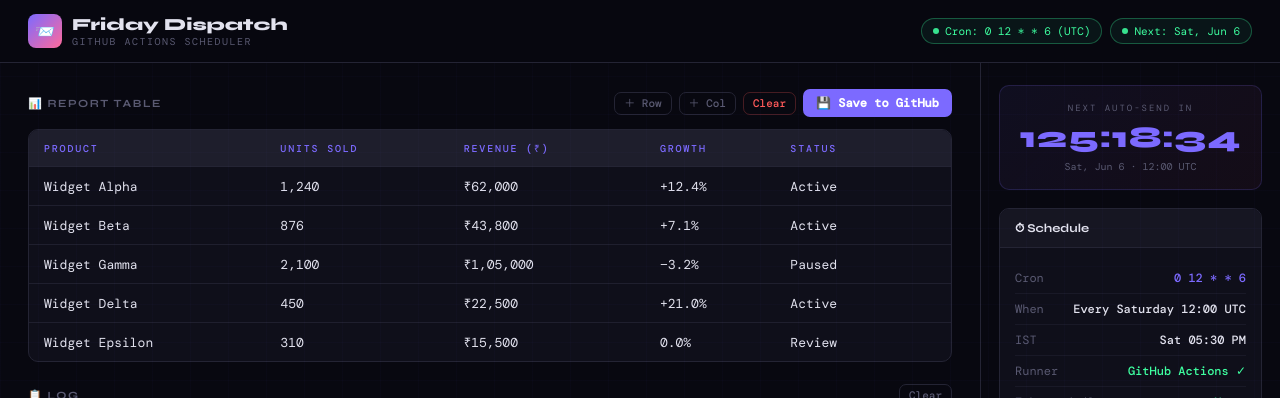
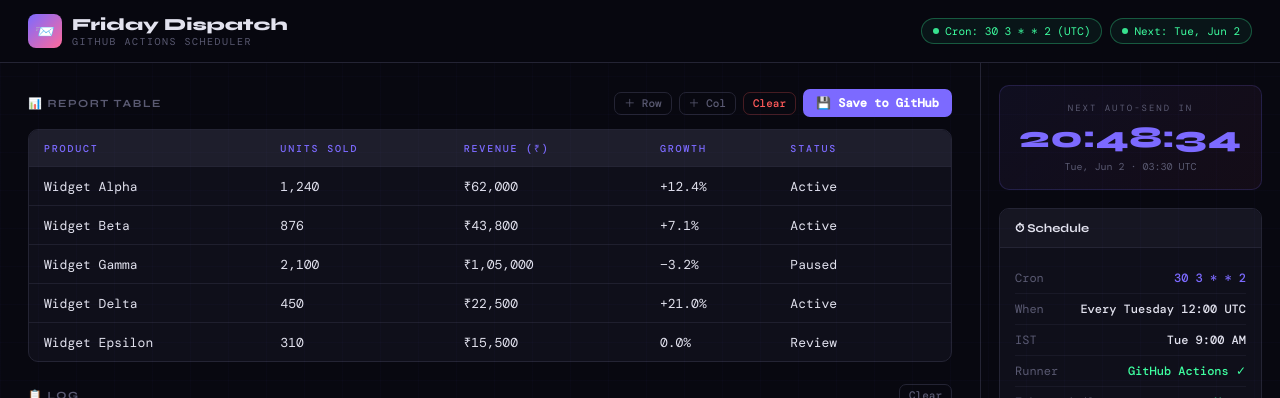
Before and after one commit to Alex-Learning-New/Friday-Mail, a website: page index.html in a window 1280 px wide. Shown: the top 398 px of the page. Drawn offline with nearby package versions, Linux system fonts and the light colour scheme.

Commit message:
Change schedule to Tuesday 9 AM IST

```diff
--- a/index.html
+++ b/index.html
@@ -243,7 +243,7 @@
     </div>
   </div>
   <div style="display:flex;gap:8px;flex-wrap:wrap;">
-    <div class="pill on"><div class="dot"></div><span>Cron: 0 12 * * 6 (UTC)</span></div>
+    <div class="pill on"><div class="dot"></div><span>Cron: 30 3 * * 2 (UTC)</span></div>
     <div class="pill on"><div class="dot"></div><span id="nextLabel">calculating…</span></div>
   </div>
 </div>
@@ -298,9 +298,9 @@
     <div class="card">
       <div class="card-head"><div class="card-title">⏱ Schedule</div></div>
       <div class="card-body">
-        <div class="ir"><span class="ik">Cron</span><span class="iv a">0 12 * * 6</span></div>
-        <div class="ir"><span class="ik">When</span><span class="iv">Every Saturday 12:00 UTC</span></div>
-        <div class="ir"><span class="ik">IST</span><span class="iv">Sat 05:30 PM</span></div>
+        <div class="ir"><span class="ik">Cron</span><span class="iv a">30 3 * * 2</span></div>
+        <div class="ir"><span class="ik">When</span><span class="iv">Every Tuesday 12:00 UTC</span></div>
+        <div class="ir"><span class="ik">IST</span><span class="iv">Tue 9:00 AM</span></div>
         <div class="ir"><span class="ik">Runner</span><span class="iv g">GitHub Actions ✓</span></div>
         <div class="ir"><span class="ik">Tab needed?</span><span class="iv g">No ✓</span></div>
       </div>
@@ -516,8 +516,8 @@ function ghFetch(path, token, method='GET', body=null) {
 // ── countdown ─────────────────────────────────────────────────────
 function nextFriday() {
   const n = new Date();
-  const u = new Date(Date.UTC(n.getUTCFullYear(),n.getUTCMonth(),n.getUTCDate(),12,0,0,0));
-  const d = (6 - u.getUTCDay() + 7) % 7 || 7;
+  const u = new Date(Date.UTC(n.getUTCFullYear(),n.getUTCMonth(),n.getUTCDate(),3,30,0,0));
+  const d = (2 - u.getUTCDay() + 7) % 7 || 7;
   u.setUTCDate(u.getUTCDate() + d);
   return u;
 }
@@ -528,7 +528,7 @@ function tickCD() {
   document.getElementById('cdVal').textContent =
     `${String(h).padStart(2,'0')}:${String(m).padStart(2,'0')}:${String(s).padStart(2,'0')}`;
   document.getElementById('cdSub').textContent =
-    nf.toLocaleDateString(undefined,{weekday:'short',month:'short',day:'numeric'}) + ' · 12:00 UTC';
+    nf.toLocaleDateString(undefined,{weekday:'short',month:'short',day:'numeric'}) + ' · 03:30 UTC';
   document.getElementById('nextLabel').textContent =
     'Next: ' + nf.toLocaleDateString(undefined,{weekday:'short',month:'short',day:'numeric'});
 }
```
Also changed, not shown: .github/workflows/send-report.yml.
